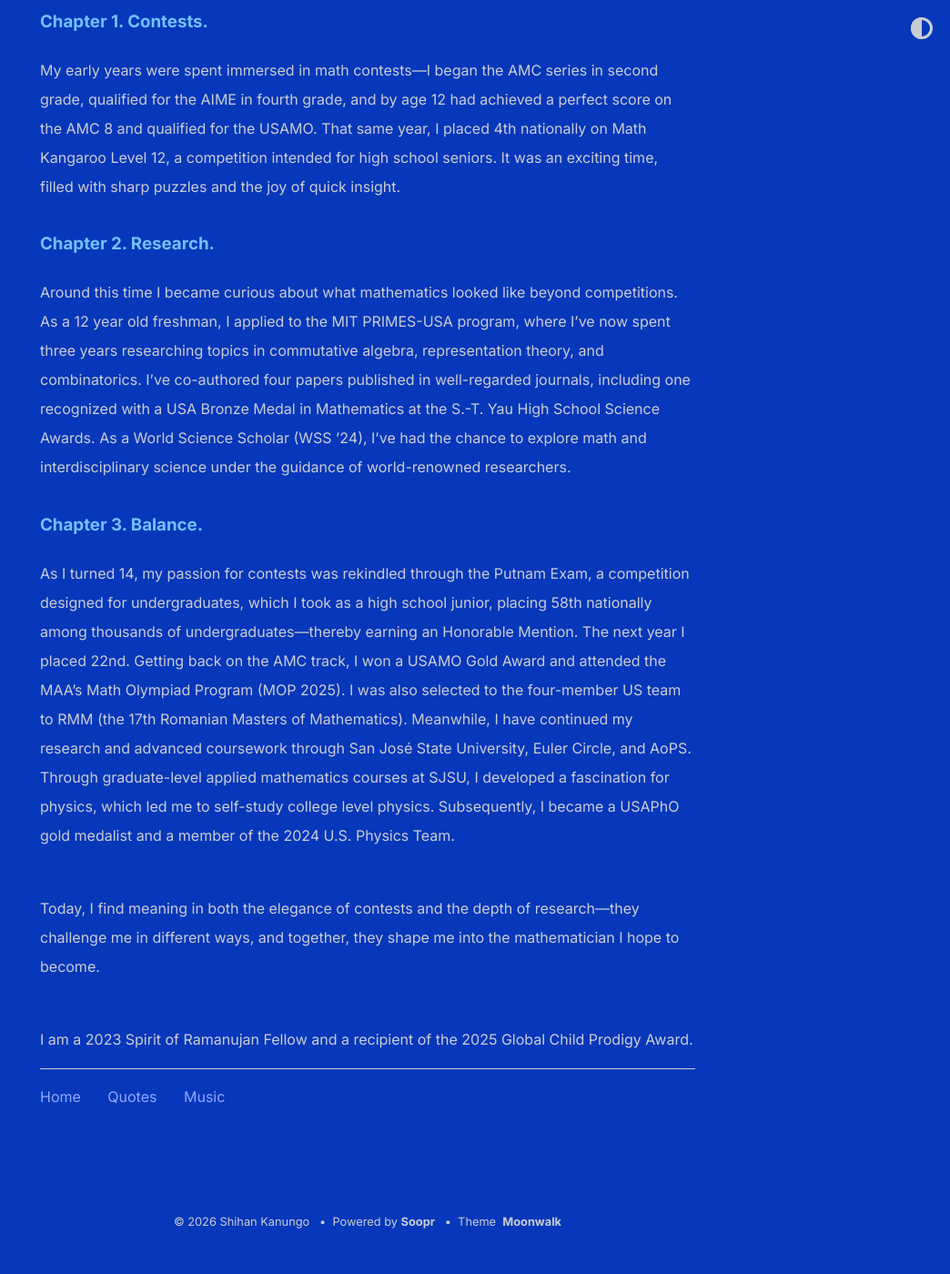
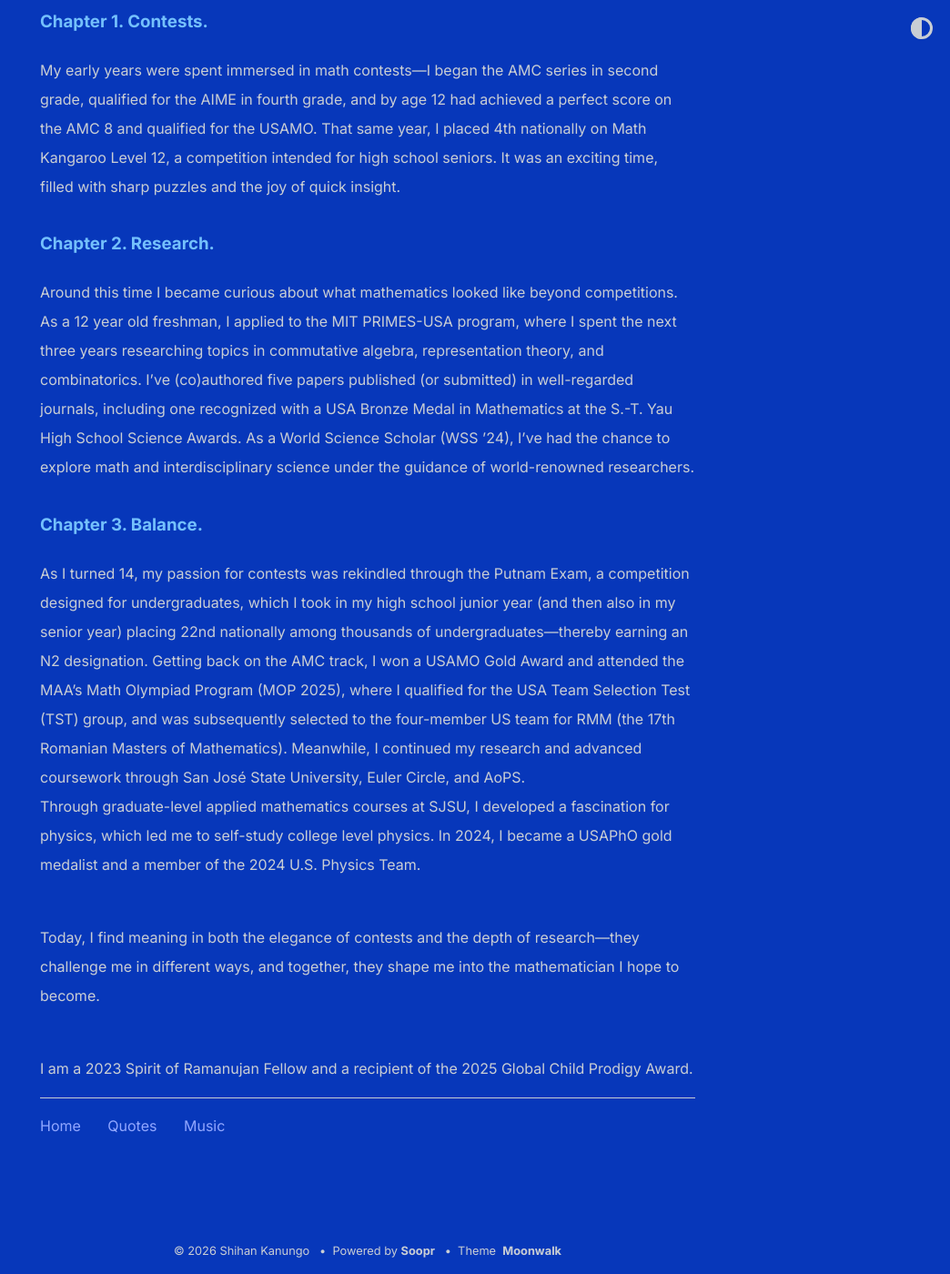
Before and after one commit to shihankanungo/shihankanungo.github.io, a Jekyll site: the page built from math.md, in a window 1280 px wide and 1400 px high, scrolled down 971 px. Shown: the whole window at 91% size, without its empty margins (236-1280 px from the left). Built offline with Jekyll 4.4.1, drawn with Linux system fonts in a browser that asks for light colours; before the commit the page ends 2339 px from its top, so only the background shows below that.

Commit message:
Update math.md

```diff
--- a/math.md
+++ b/math.md
@@ -20,13 +20,12 @@ It was an exciting time, filled with sharp puzzles and the joy of quick insight.
 
 ### Chapter 2. Research.
 Around this time I became curious about what mathematics looked like beyond competitions. As a 12 year old freshman, I applied to the MIT PRIMES-USA program, where
-I’ve now spent three years researching topics in commutative algebra, representation theory, and combinatorics. I’ve co-authored four papers published in well-regarded journals,
-including one recognized with a USA Bronze Medal in Mathematics at the S.-T. Yau High School Science Awards. As a World Science Scholar (WSS ’24), I’ve had the chance to explore math and interdisciplinary science under the guidance of world-renowned researchers.
+I spent the next three years researching topics in commutative algebra, representation theory, and combinatorics. I’ve (co)authored five papers published (or submitted) in well-regarded journals, including one recognized with a USA Bronze Medal in Mathematics at the S.-T. Yau High School Science Awards. As a World Science Scholar (WSS ’24), I’ve had the chance to explore math and interdisciplinary science under the guidance of world-renowned researchers.
 
 ### Chapter 3. Balance.
-As I turned 14, my passion for contests was rekindled through the Putnam Exam, a competition designed for undergraduates, which I took as a high school junior, placing 58th nationally among thousands of undergraduates&mdash;thereby earning an Honorable Mention. The next year I placed 22nd. Getting back on the AMC track, I won a USAMO Gold Award and attended the MAA’s Math Olympiad Program (MOP 2025). I was also selected to the four-member US team to RMM (the 17th Romanian Masters of Mathematics). Meanwhile, I have continued my research and advanced coursework through San José State University, Euler Circle, and AoPS.
+As I turned 14, my passion for contests was rekindled through the Putnam Exam, a competition designed for undergraduates, which I took in my high school junior year (and then also in my senior year) placing 22nd nationally among thousands of undergraduates&mdash;thereby earning an N2 designation. Getting back on the AMC track, I won a USAMO Gold Award and attended the MAA’s Math Olympiad Program (MOP 2025), where I qualified for the USA Team Selection Test (TST) group, and was subsequently selected to the four-member US team for RMM (the 17th Romanian Masters of Mathematics). Meanwhile, I continued my research and advanced coursework through San José State University, Euler Circle, and AoPS.
 <br>
-Through  graduate-level applied mathematics courses at SJSU, I developed a fascination for physics, which led me to self-study college level physics. Subsequently, I became a USAPhO gold medalist and a member of the 2024 U.S. Physics Team.
+Through  graduate-level applied mathematics courses at SJSU, I developed a fascination for physics, which led me to self-study college level physics. In 2024, I became a USAPhO gold medalist and a member of the 2024 U.S. Physics Team.
 
 <br>
 Today, I find meaning in both the elegance of contests and the depth of research&mdash;they challenge me in different ways, and together, they shape me into the mathematician I hope to become.
```
